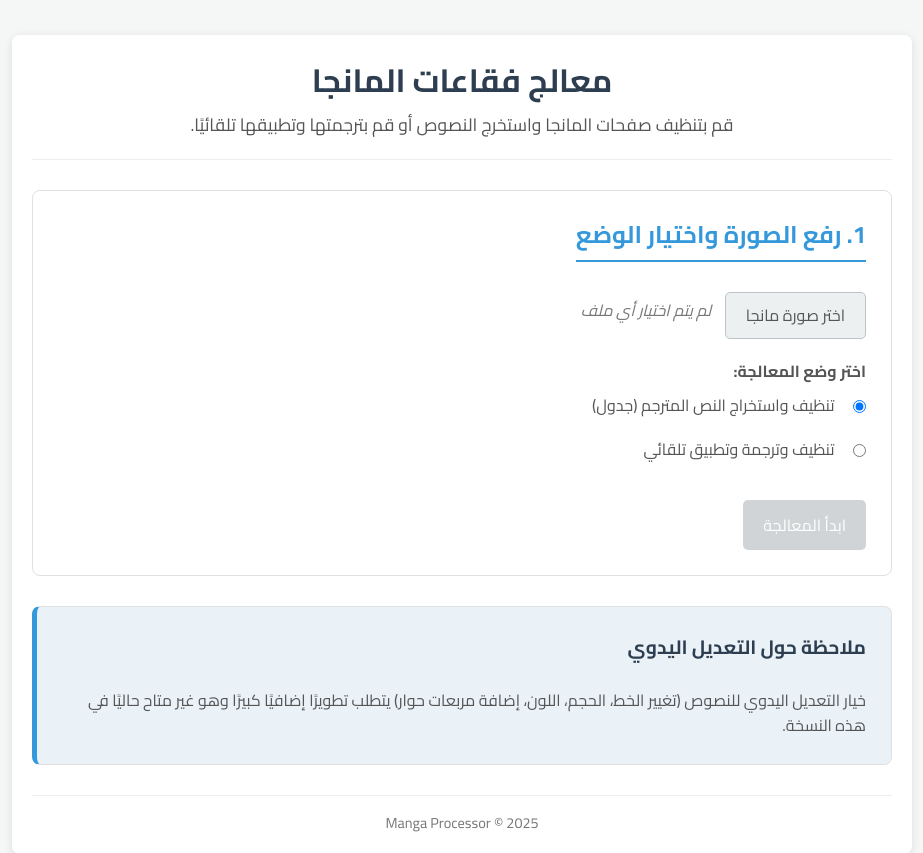
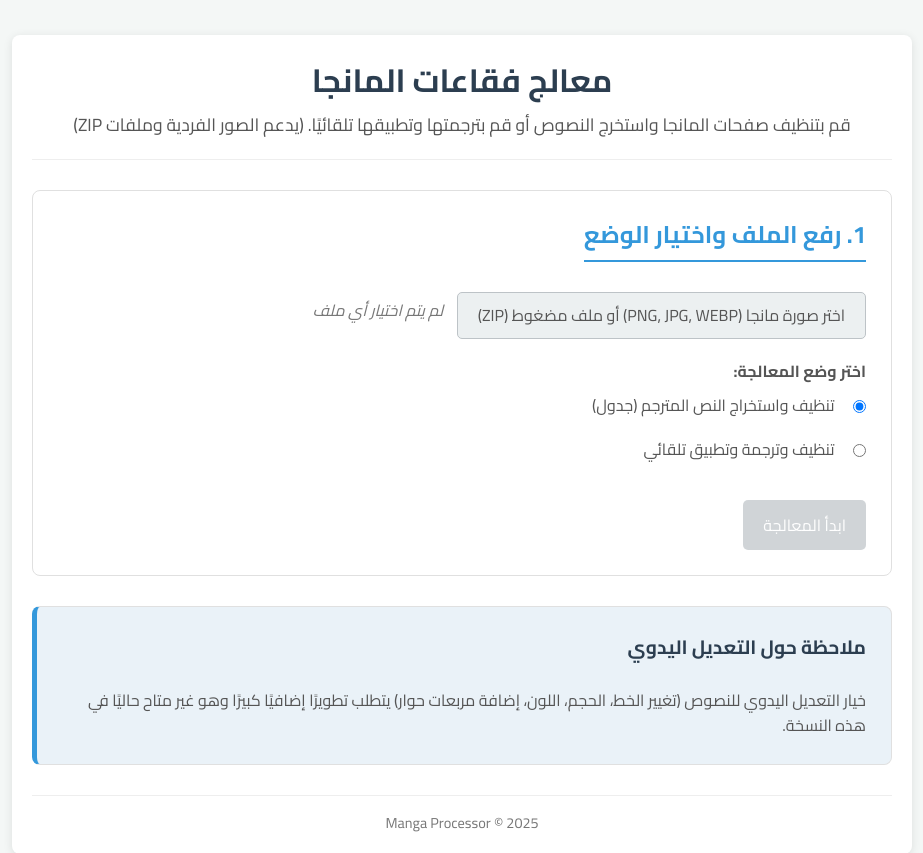
Before and after one commit to K0reem0/Manhwa, a Flask app: page / in a window 1280 px wide. Shown: the top 853 px of the page, without its empty margins (178-1101 px from the left). Run offline with Flask 3, Linux system fonts and the light colour scheme; some libraries are stand-ins or nearby versions.

Commit message:
Enhance index.html for better user guidance
Updated text and labels for clarity and added support for ZIP file uploads.

```diff
--- a/templates/index.html
+++ b/templates/index.html
@@ -2,7 +2,8 @@
 <html lang="ar" dir="rtl">
 <head>
     <meta charset="UTF-8">
-    <meta name="viewport" content="width=device-width, initial-scale=1.0"> <title>معالج فقاعات المانجا</title>
+    <meta name="viewport" content="width=device-width, initial-scale=1.0">
+    <title>معالج فقاعات المانجا</title>
     <link rel="stylesheet" href="{{ url_for('static', filename='css/style.css') }}">
     <script src="https://cdnjs.cloudflare.com/ajax/libs/socket.io/4.7.4/socket.io.min.js"></script>
     <link rel="preconnect" href="https://fonts.googleapis.com">
@@ -13,15 +14,15 @@
     <div class="container">
         <header>
             <h1>معالج فقاعات المانجا</h1>
-            <p>قم بتنظيف صفحات المانجا واستخرج النصوص أو قم بترجمتها وتطبيقها تلقائيًا.</p>
+            <p>قم بتنظيف صفحات المانجا واستخرج النصوص أو قم بترجمتها وتطبيقها تلقائيًا. (يدعم الصور الفردية وملفات ZIP)</p>
         </header>
 
         <main>
             <section id="upload-section" class="card">
-                <h2>1. رفع الصورة واختيار الوضع</h2>
+                <h2>1. رفع الملف واختيار الوضع</h2>
                 <div class="form-group">
-                    <label for="imageUpload" class="btn btn-secondary">اختر صورة مانجا</label>
-                    <input type="file" id="imageUpload" accept="image/png, image/jpeg, image/webp" style="display: none;">
+                    <label for="imageUpload" class="btn btn-secondary">اختر صورة مانجا (PNG, JPG, WEBP) أو ملف مضغوط (ZIP)</label>
+                    <input type="file" id="imageUpload" accept="image/png, image/jpeg, image/webp, application/zip" style="display: none;">
                     <span id="fileName">لم يتم اختيار أي ملف</span>
                 </div>
 
@@ -44,21 +45,35 @@
                 <h2>جاري المعالجة...</h2>
                 <progress id="progressBar" value="0" max="100"></progress>
                 <p id="progressText">...</p>
-                <p id="errorText" class="error-message" style="display: none;"></p> </section>
+                <p id="errorText" class="error-message" style="display: none;"></p>
+            </section>
 
             <section id="result-section" class="card" style="display: none;">
                 <h2>النتائج</h2>
 
+                <div id="batch-result-container" style="display:none; margin-top: 20px;">
+                    <h3>نتائج المعالجة الدفعية</h3>
+                    <p class="summary-text">ملخص: <span id="batchSummaryText"></span></p>
+                    <ul id="batchImagesList" class="batch-list">
+                        </ul>
+                </div>
                 <div id="image-result-area" style="display: none;">
-                    <h3 id="image-result-title">الصورة المعالجة</h3> <img id="resultImage" src="#" alt="Processed Image">
-                     <a id="downloadLink" href="#" download="processed_image.jpg" class="btn btn-secondary">
+                    <h3 id="image-result-title">الصورة المعالجة</h3>
+
+                    <div id="imageLoadingIndicator" class="loading-spinner" style="display: none;">
+                        <p>جارٍ تحميل الصورة...</p>
+                    </div>
+
+                    <img id="resultImage" src="#" alt="Processed Image" style="display: none;">
+                     <a id="downloadLink" href="#" download="processed_image.jpg" class="btn btn-secondary" style="display: none;">
                         تحميل الصورة
                     </a>
                 </div>
 
                 <div id="table-result-area" style="display: none;">
                     <h3>النصوص المترجمة المستخرجة</h3>
-                    <div class="table-container"> <table id="translationsTable">
+                    <div class="table-container">
+                        <table id="translationsTable">
                             <thead>
                                 <tr>
                                     <th># الفقاعة</th>
@@ -71,7 +86,7 @@
                     </div>
                 </div>
 
-                <button id="processAnotherButton" class="btn btn-secondary">معالجة صورة أخرى</button>
+                <button id="processAnotherButton" class="btn btn-secondary">معالجة ملف آخر</button>
             </section>
 
             <section id="manual-edit-info" class="card info-card">
@@ -83,6 +98,7 @@
         <footer>
             <p>Manga Processor &copy; 2025</p>
         </footer>
-    </div> <script src="{{ url_for('static', filename='js/script.js') }}"></script>
+    </div>
+    <script src="{{ url_for('static', filename='js/script.js') }}"></script>
 </body>
 </html>
```
